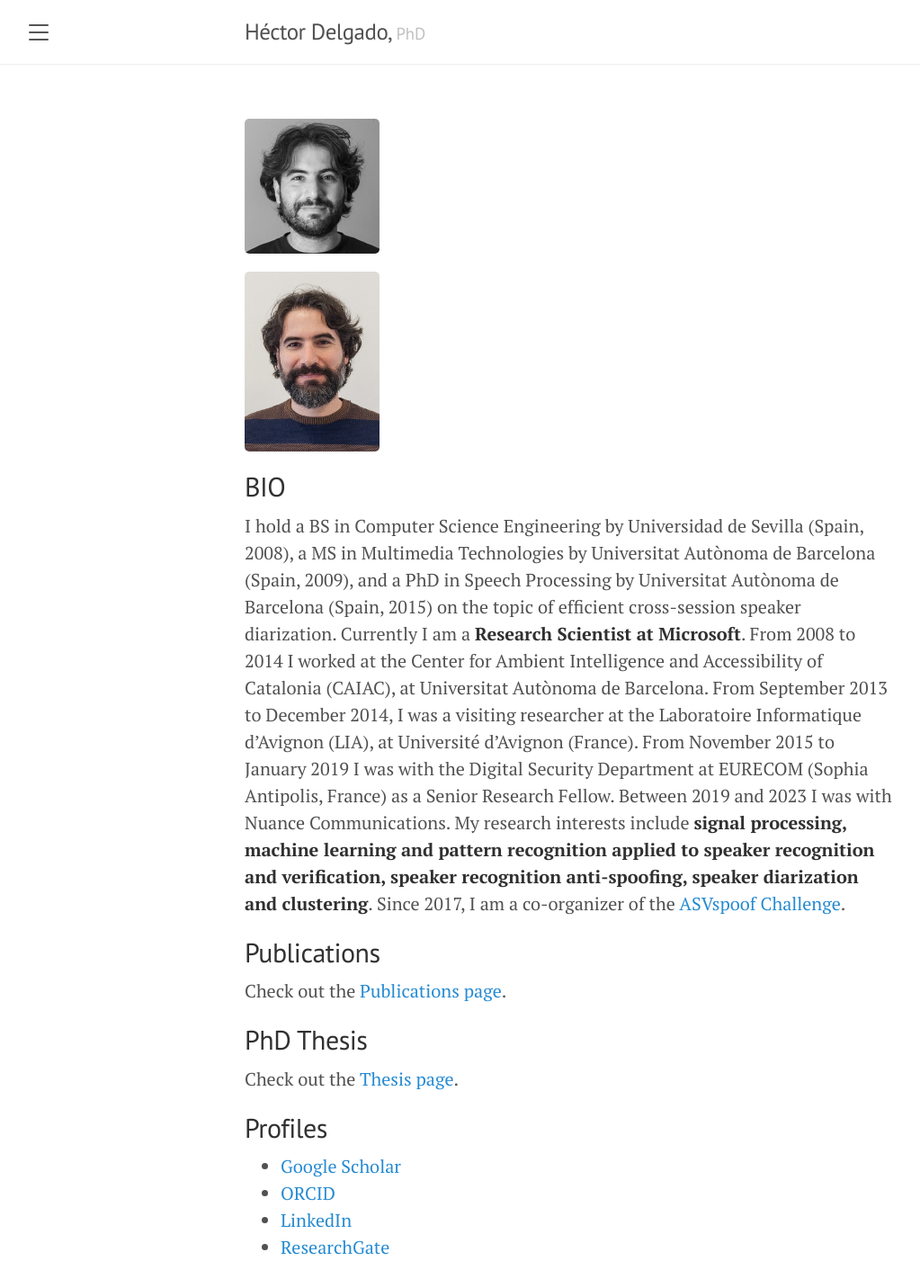
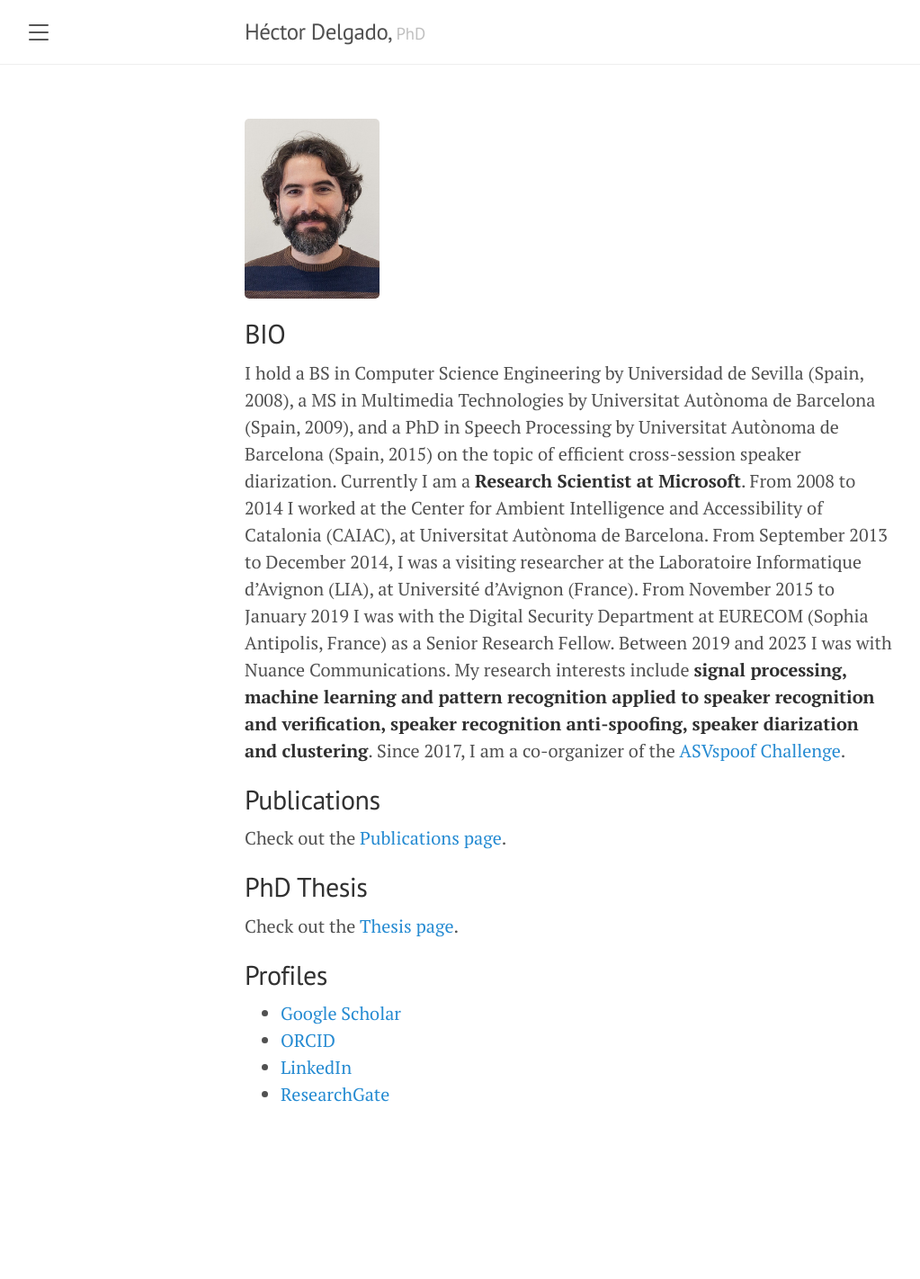
Before and after one commit to h-delgado/h-delgado.github.io, a Jekyll site: the page built from index.md, in a window 1280 px wide. Shown: the whole page at 90% size, without its empty margins (8-1031 px from the left). Built offline with Jekyll 4.4.1, drawn with Linux system fonts in a browser that asks for light colours; after the commit the page ends 1252 px from its top, so only the background shows below that.

Commit message:
Update index.md with personal information

```diff
--- a/index.md
+++ b/index.md
@@ -3,7 +3,6 @@ layout: default
 title: Héctor Delgado, PhD
 ---
 
-<img src='{{ "/images/HD-300x300.jpg" | relative_url }}' width="150" />
 <img src='{{ "/images/Héctor_Delgado_smaller.jpg" | relative_url }}' width="150" />
 
 ## BIO
```
